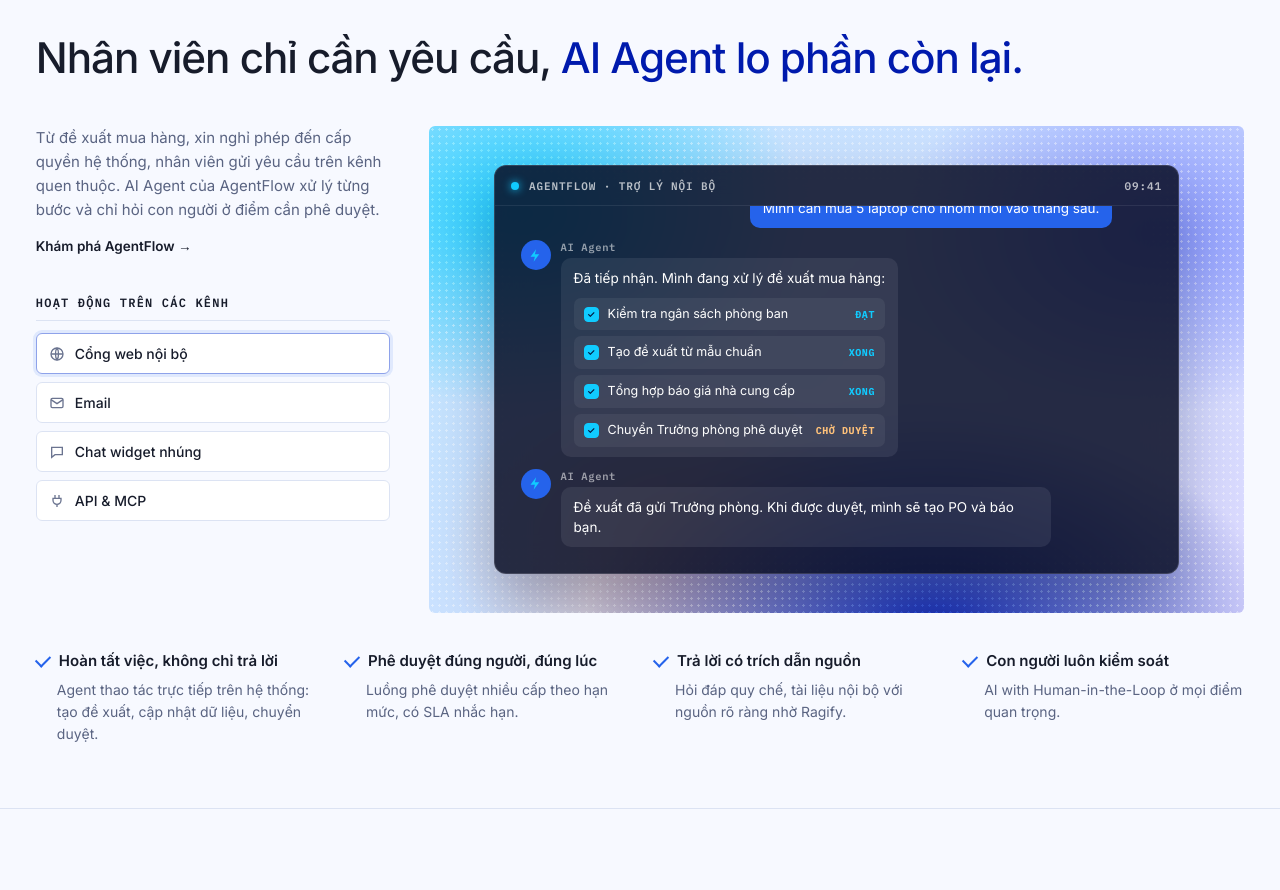
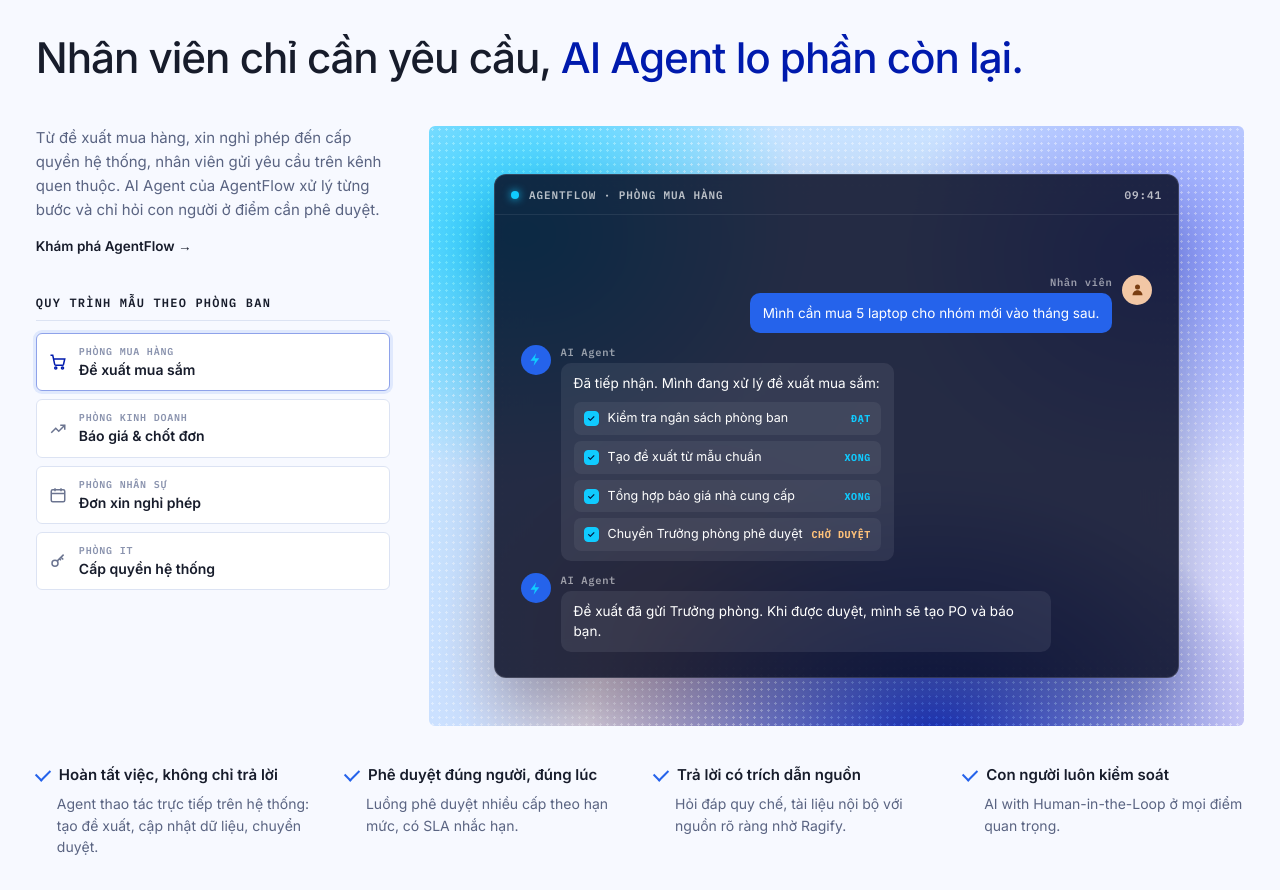
Before and after one commit to nghungg1903-cyber/innomation-preview, a plain HTML site: page index.html in a window 1280 px wide. Shown: the part 2180-3070 px from the top of the page. Drawn offline with Linux system fonts and the light colour scheme.

Commit message:
Section 1: show sample department workflows instead of channels
Four workflows (Procurement, Sales, HR, IT), each with its own chat demo,
auto-rotating and clickable. Taller chat window so messages are not clipped.

Co-Authored-By: Claude Opus 5.5 <noreply@anthropic.com>

```diff
--- a/index.html
+++ b/index.html
@@ -120,9 +120,14 @@
   .side>p{font-size:15px;line-height:1.6;color:var(--mute)}
   .side .mono{display:block;margin-top:40px;padding-bottom:10px;border-bottom:1px solid var(--line);color:var(--ink)}
   .chan{margin-top:12px;display:grid;gap:8px}
-  .chan div{display:flex;align-items:center;gap:10px;padding:11px 12px;border:1px solid var(--line);border-radius:6px;background:#fff;font-size:14px;font-weight:500;transition:all .3s}
-  .chan div svg{width:16px;height:16px;color:#6B7490}
-  .chan div.on{border-color:#8EA2EA;box-shadow:0 0 0 3px rgba(37,99,235,.1)}
+  .chan button{display:flex;align-items:center;gap:12px;width:100%;text-align:left;padding:11px 12px;border:1px solid var(--line);border-radius:6px;background:#fff;color:var(--ink);font:inherit;cursor:pointer;transition:all .3s}
+  .chan button:hover{border-color:#B9C6EE}
+  .chan svg{flex:none;width:18px;height:18px;color:#6B7490;transition:color .3s}
+  .chan small{display:block;font:600 10px 'IBM Plex Mono',ui-monospace,monospace;letter-spacing:.08em;text-transform:uppercase;color:#8A93AE;margin-bottom:3px}
+  .chan b{display:block;font-size:14px;font-weight:600;line-height:1.3}
+  .chan button.on{border-color:#8EA2EA;box-shadow:0 0 0 3px rgba(37,99,235,.1)}
+  .chan button.on svg{color:var(--blue)}
+  #ch1 .visual{min-height:600px}
 
   /* Nền gradient mờ thay cho ảnh hoa của Atomicwork, theo màu thương hiệu */
   .visual{position:relative;border-radius:6px;overflow:hidden;min-height:clamp(340px,38vw,540px)}
@@ -448,6 +453,10 @@
     ['dost-hcm', 'Sở Khoa học và Công nghệ TP.HCM', 62], ['avenue', 'Avenue', 34], ['gimasys', 'Gimasys', 42],
   ];
   const ICO = {
+    cart: '<svg viewBox="0 0 24 24" fill="none" stroke="currentColor" stroke-width="2"><circle cx="9" cy="20" r="1.4"/><circle cx="18" cy="20" r="1.4"/><path d="M2 3h3l2.6 12.2a1.5 1.5 0 0 0 1.5 1.2h8.7a1.5 1.5 0 0 0 1.5-1.1L21 8H6"/></svg>',
+    sales: '<svg viewBox="0 0 24 24" fill="none" stroke="currentColor" stroke-width="2"><path d="M3 17l6-6 4 4 8-8"/><path d="M15 7h6v6"/></svg>',
+    cal: '<svg viewBox="0 0 24 24" fill="none" stroke="currentColor" stroke-width="2"><rect x="3" y="5" width="18" height="16" rx="2"/><path d="M3 10h18M8 3v4M16 3v4"/></svg>',
+    key: '<svg viewBox="0 0 24 24" fill="none" stroke="currentColor" stroke-width="2"><circle cx="8" cy="15" r="4"/><path d="m10.8 12.2 8.7-8.7M16 7l3 3M14 9l2 2"/></svg>',
     bolt: '<svg viewBox="0 0 24 24" fill="currentColor"><path d="M13 2 4 14h7l-2 8 9-12h-7l2-8z"/></svg>',
     user: '<svg viewBox="0 0 24 24" fill="currentColor"><circle cx="12" cy="8" r="4"/><path d="M4 21c0-4.4 3.6-8 8-8s8 3.6 8 8z"/></svg>',
     web: '<svg viewBox="0 0 24 24" fill="none" stroke="currentColor" stroke-width="2"><circle cx="12" cy="12" r="9"/><path d="M3 12h18M12 3c3 3.5 3 14.5 0 18M12 3c-3 3.5-3 14.5 0 18"/></svg>',
@@ -525,12 +534,29 @@
       sub: 'AgentFlow · Nền tảng AI Workflow', ch: ['1. Cho nhân viên', '2. Cho từng phòng ban', '3. Cho ban lãnh đạo'],
       c1: 'Nhân viên chỉ cần yêu cầu, <em>AI Agent lo phần còn lại.</em>',
       c1p: 'Từ đề xuất mua hàng, xin nghỉ phép đến cấp quyền hệ thống, nhân viên gửi yêu cầu trên kênh quen thuộc. AI Agent của AgentFlow xử lý từng bước và chỉ hỏi con người ở điểm cần phê duyệt.',
-      c1k: 'Hoạt động trên các kênh', chans: [['web', 'Cổng web nội bộ'], ['mail', 'Email'], ['chat', 'Chat widget nhúng'], ['plug', 'API & MCP']],
-      winT: 'AgentFlow · Trợ lý nội bộ', me: 'Nhân viên', ag: 'AI Agent',
-      q: 'Mình cần mua 5 laptop cho nhóm mới vào tháng sau.',
-      a1: 'Đã tiếp nhận. Mình đang xử lý đề xuất mua hàng:',
-      acts: [['Kiểm tra ngân sách phòng ban', 'ĐẠT'], ['Tạo đề xuất từ mẫu chuẩn', 'XONG'], ['Tổng hợp báo giá nhà cung cấp', 'XONG'], ['Chuyển Trưởng phòng phê duyệt', 'CHỜ DUYỆT']],
-      a2: 'Đề xuất đã gửi Trưởng phòng. Khi được duyệt, mình sẽ tạo PO và báo bạn.',
+      c1k: 'Quy trình mẫu theo phòng ban', me: 'Nhân viên', ag: 'AI Agent',
+      flows: [
+        { ico: 'cart', dept: 'Phòng Mua hàng', name: 'Đề xuất mua sắm', me: 'Nhân viên',
+          q: 'Mình cần mua 5 laptop cho nhóm mới vào tháng sau.',
+          a1: 'Đã tiếp nhận. Mình đang xử lý đề xuất mua sắm:',
+          acts: [['Kiểm tra ngân sách phòng ban', 'ĐẠT'], ['Tạo đề xuất từ mẫu chuẩn', 'XONG'], ['Tổng hợp báo giá nhà cung cấp', 'XONG'], ['Chuyển Trưởng phòng phê duyệt', 'CHỜ DUYỆT']],
+          a2: 'Đề xuất đã gửi Trưởng phòng. Khi được duyệt, mình sẽ tạo PO và báo bạn.' },
+        { ico: 'sales', dept: 'Phòng Kinh doanh', name: 'Báo giá & chốt đơn', me: 'Nhân viên kinh doanh',
+          q: 'Khách hàng ABC cần báo giá 200 license, triển khai trong quý này.',
+          a1: 'Đã tiếp nhận. Mình đang chuẩn bị báo giá:',
+          acts: [['Tra cứu khách hàng trên CRM', 'XONG'], ['Lập báo giá theo bảng giá', 'XONG'], ['Kiểm tra mức chiết khấu', 'ĐẠT'], ['Chuyển Giám đốc KD duyệt giá', 'CHỜ DUYỆT']],
+          a2: 'Báo giá đã gửi Giám đốc Kinh doanh. Khi được duyệt, mình sẽ gửi khách và cập nhật CRM.' },
+        { ico: 'cal', dept: 'Phòng Nhân sự', name: 'Đơn xin nghỉ phép', me: 'Nhân viên',
+          q: 'Mình muốn nghỉ phép từ ngày 20 đến 22/11.',
+          a1: 'Đã tiếp nhận. Mình đang xử lý đơn nghỉ phép:',
+          acts: [['Kiểm tra số ngày phép còn lại', 'ĐẠT'], ['Kiểm tra lịch trực của nhóm', 'XONG'], ['Tạo đơn nghỉ phép', 'XONG'], ['Chuyển Quản lý trực tiếp', 'CHỜ DUYỆT']],
+          a2: 'Đơn đã gửi quản lý của bạn. Khi được duyệt, mình sẽ cập nhật bảng chấm công.' },
+        { ico: 'key', dept: 'Phòng IT', name: 'Cấp quyền hệ thống', me: 'Nhân viên',
+          q: 'Mình cần quyền xem phân hệ Kho trên ERP để làm báo cáo tồn.',
+          a1: 'Đã tiếp nhận. Mình đang xử lý yêu cầu cấp quyền:',
+          acts: [['Xác minh vai trò người dùng', 'ĐẠT'], ['Đối chiếu chính sách phân quyền', 'XONG'], ['Chuẩn bị quyền chỉ xem', 'XONG'], ['Chuyển Trưởng phòng IT duyệt', 'CHỜ DUYỆT']],
+          a2: 'Yêu cầu đã gửi Trưởng phòng IT. Khi được duyệt, mình sẽ cấp quyền và ghi nhật ký.' },
+      ],
       k1: [['Hoàn tất việc, không chỉ trả lời', 'Agent thao tác trực tiếp trên hệ thống: tạo đề xuất, cập nhật dữ liệu, chuyển duyệt.'], ['Phê duyệt đúng người, đúng lúc', 'Luồng phê duyệt nhiều cấp theo hạn mức, có SLA nhắc hạn.'], ['Trả lời có trích dẫn nguồn', 'Hỏi đáp quy chế, tài liệu nội bộ với nguồn rõ ràng nhờ Ragify.'], ['Con người luôn kiểm soát', 'AI with Human-in-the-Loop ở mọi điểm quan trọng.']],
       c2: 'Mở rộng vận hành với đội AI Agent <em>đảm nhận vai trò</em>, không chỉ từng tác vụ.',
       c2p: 'Dùng AI Agent dựng sẵn theo mẫu hoặc tự thiết kế trên AgentFlow. Mỗi Agent có vai trò, kỹ năng và quyền truy cập riêng, làm việc như một thành viên trong sơ đồ tổ chức.',
@@ -558,12 +584,29 @@
       sub: 'AgentFlow · AI Workflow Platform', ch: ['1. For employees', '2. For every department', '3. For leadership'],
       c1: 'Employees just ask, <em>AI Agents handle the rest.</em>',
       c1p: 'From purchase requests and leave to system access, employees ask in the channels they already use. AgentFlow AI Agents work through each step and only bring people in where approval is needed.',
-      c1k: 'Works across channels', chans: [['web', 'Internal web portal'], ['mail', 'Email'], ['chat', 'Embedded chat widget'], ['plug', 'API & MCP']],
-      winT: 'AgentFlow · Internal assistant', me: 'Employee', ag: 'AI Agent',
-      q: 'I need 5 laptops for the new team next month.',
-      a1: 'Got it. I am processing the purchase request:',
-      acts: [['Check team budget', 'PASSED'], ['Create request from template', 'DONE'], ['Collect supplier quotes', 'DONE'], ['Route to department head', 'PENDING']],
-      a2: 'Sent to your department head. Once approved, I will create the PO and let you know.',
+      c1k: 'Sample workflows by department', me: 'Employee', ag: 'AI Agent',
+      flows: [
+        { ico: 'cart', dept: 'Procurement', name: 'Purchase request', me: 'Employee',
+          q: 'I need 5 laptops for the new team next month.',
+          a1: 'Got it. I am processing the purchase request:',
+          acts: [['Check team budget', 'PASSED'], ['Create request from template', 'DONE'], ['Collect supplier quotes', 'DONE'], ['Route to department head', 'PENDING']],
+          a2: 'Sent to your department head. Once approved, I will create the PO and let you know.' },
+        { ico: 'sales', dept: 'Sales', name: 'Quote to close', me: 'Sales rep',
+          q: 'Customer ABC needs a quote for 200 licenses, rolling out this quarter.',
+          a1: 'Got it. I am preparing the quote:',
+          acts: [['Look up the account in CRM', 'DONE'], ['Build quote from price list', 'DONE'], ['Check discount level', 'PASSED'], ['Route to Sales Director', 'PENDING']],
+          a2: 'Sent to the Sales Director. Once approved, I will send it to the customer and update CRM.' },
+        { ico: 'cal', dept: 'HR', name: 'Leave request', me: 'Employee',
+          q: 'I would like to take leave from Nov 20 to 22.',
+          a1: 'Got it. I am processing your leave request:',
+          acts: [['Check remaining leave days', 'PASSED'], ['Check team on-call schedule', 'DONE'], ['Create leave request', 'DONE'], ['Route to your manager', 'PENDING']],
+          a2: 'Sent to your manager. Once approved, I will update the timesheet.' },
+        { ico: 'key', dept: 'IT', name: 'System access', me: 'Employee',
+          q: 'I need view access to the ERP Inventory module for a stock report.',
+          a1: 'Got it. I am processing the access request:',
+          acts: [['Verify user role', 'PASSED'], ['Check access policy', 'DONE'], ['Prepare view-only access', 'DONE'], ['Route to IT Manager', 'PENDING']],
+          a2: 'Sent to the IT Manager. Once approved, I will grant access and log it.' },
+      ],
       k1: [['Work done, not just answered', 'Agents act on your systems: create requests, update data, route approvals.'], ['Right approver, right time', 'Multi-level approvals by limit, with SLA reminders.'], ['Answers with sources', 'Policy and document Q&A with clear citations, powered by Ragify.'], ['People stay in control', 'AI with Human-in-the-Loop at every critical step.']],
       c2: 'Scale operations with AI Agents that <em>own roles</em>, not just tasks.',
       c2p: 'Use template AI Agents or design your own on AgentFlow. Each Agent has its own role, skills and access, and works like a member of your org chart.',
@@ -589,7 +632,7 @@
     },
   };
 
-  let baIdx = 0, chatTimer = null;
+  let baIdx = 0, chatTimer = null, flowIdx = 0;
   const checks = list => `<div class="checks">${list.map(([h, p]) => `<div><h4>${h}</h4><p>${p}</p></div>`).join('')}</div>`;
   const logoRow = () => { const one = LOGOS.map(([f, a, h]) => `<div class="lg"><img src="img/logos/${f}.png" alt="${a}" style="height:${h}px"></div>`).join(''); return `<div class="marq"><div class="track">${one + one + one}</div></div>` };
 
@@ -632,14 +675,9 @@
       <h2 class="big">${t.c1}</h2>
       <div class="split">
         <div class="side"><p>${t.c1p}</p><a class="more" href="https://www.innomation.vn/product/agentflow">${t.c2a}</a>
-          <span class="mono">${t.c1k}</span><div class="chan" id="chan">${t.chans.map(([i, n], k) => `<div class="${k ? '' : 'on'}">${ICO[i]}${n}</div>`).join('')}</div></div>
-        <div class="visual mesh"><div class="win"><div class="bar"><i></i><span>${t.winT}</span><span id="wclock">09:41</span></div>
-          <div class="body" id="chatbody">
-            <div class="msg me"><span class="av">${ICO.user}</span><div><div class="who">${t.me}</div><div class="bub">${t.q}</div></div></div>
-            <div class="msg"><span class="av" style="color:#10CBFF">${ICO.bolt}</span><div><div class="who">${t.ag}</div><div class="bub">${t.a1}
-              <div class="acts">${t.acts.map(([a, s], i) => `<div class="act"><span class="ck">✓</span>${a}<span class="s${i === 3 ? ' wait' : ''}">${s}</span></div>`).join('')}</div></div></div></div>
-            <div class="msg"><span class="av" style="color:#10CBFF">${ICO.bolt}</span><div><div class="who">${t.ag}</div><div class="bub">${t.a2}</div></div></div>
-          </div></div></div>
+          <span class="mono">${t.c1k}</span><div class="chan" id="chan">${t.flows.map((f, k) => `<button type="button" data-f="${k}" class="${k === flowIdx ? 'on' : ''}">${ICO[f.ico]}<span><small>${f.dept}</small><b>${f.name}</b></span></button>`).join('')}</div></div>
+        <div class="visual mesh"><div class="win"><div class="bar"><i></i><span id="wtitle"></span><span id="wclock">09:41</span></div>
+          <div class="body" id="chatbody"></div></div></div>
       </div>
       ${checks(t.k1)}
     </div></section>
@@ -736,15 +774,39 @@
   }
 
   // hội thoại chương 1: tin nhắn hiện lần lượt, các bước được tích dần, rồi lặp lại
+  function chatHTML(t, f) {
+    return `<div class="msg me"><span class="av">${ICO.user}</span><div><div class="who">${f.me}</div><div class="bub">${f.q}</div></div></div>
+            <div class="msg"><span class="av" style="color:#10CBFF">${ICO.bolt}</span><div><div class="who">${t.ag}</div><div class="bub">${f.a1}
+              <div class="acts">${f.acts.map(([a, s], i) => `<div class="act"><span class="ck">✓</span>${a}<span class="s${i === f.acts.length - 1 ? ' wait' : ''}">${s}</span></div>`).join('')}</div></div></div></div>
+            <div class="msg"><span class="av" style="color:#10CBFF">${ICO.bolt}</span><div><div class="who">${t.ag}</div><div class="bub">${f.a2}</div></div></div>`;
+  }
+
+  // chọn một quy trình: đánh dấu thẻ bên trái và nạp hội thoại tương ứng vào cửa sổ
+  function setFlow(i) {
+    const t = P[lang], f = t.flows[i];
+    flowIdx = i;
+    document.querySelectorAll('#chan button').forEach((b, k) => b.classList.toggle('on', k === i));
+    $('wtitle').textContent = 'AgentFlow · ' + f.dept;
+    $('chatbody').innerHTML = chatHTML(t, f);
+  }
+
+  // hội thoại chương 1: tin nhắn hiện lần lượt, các bước được tích dần, rồi chuyển sang quy trình kế tiếp
   function playChat() {
     clearTimeout(chatTimer);
-    const msgs = [...document.querySelectorAll('#chatbody .msg')], acts = [...document.querySelectorAll('#chatbody .act')], chans = [...document.querySelectorAll('#chan div')];
-    const steps = [() => msgs[0].classList.add('show'), () => msgs[1].classList.add('show'), ...acts.map(a => () => a.classList.add('done')), () => msgs[2].classList.add('show'), () => {}, () => {}];
-    let k = 0, round = 0;
-    const reset = () => { msgs.forEach(m => m.classList.remove('show')); acts.forEach(a => a.classList.remove('done')); chans.forEach((c, i) => c.classList.toggle('on', i === round % chans.length)) };
+    const chan = $('chan');
+    if (!chan.dataset.bound) {
+      chan.dataset.bound = 1;
+      chan.addEventListener('click', e => { const b = e.target.closest('button'); if (b) { flowIdx = +b.dataset.f; playChat() } });
+    }
+    let msgs, acts, steps, k = 0;
+    const load = () => {
+      setFlow(flowIdx);
+      msgs = [...document.querySelectorAll('#chatbody .msg')]; acts = [...document.querySelectorAll('#chatbody .act')];
+      steps = [() => msgs[0].classList.add('show'), () => msgs[1].classList.add('show'), ...acts.map(a => () => a.classList.add('done')), () => msgs[2].classList.add('show'), () => {}, () => {}, () => {}];
+    };
+    load();
     if (matchMedia('(prefers-reduced-motion: reduce)').matches) { steps.forEach(f => f()); return }
-    reset();
-    const tick = () => { if (k < steps.length) { steps[k++](); chatTimer = setTimeout(tick, k < 2 ? 900 : 750) } else { k = 0; round++; reset(); chatTimer = setTimeout(tick, 700) } };
+    const tick = () => { if (k < steps.length) { steps[k++](); chatTimer = setTimeout(tick, k < 2 ? 900 : 750) } else { k = 0; flowIdx = (flowIdx + 1) % P[lang].flows.length; load(); chatTimer = setTimeout(tick, 700) } };
     chatTimer = setTimeout(tick, 600);
   }
 
```
